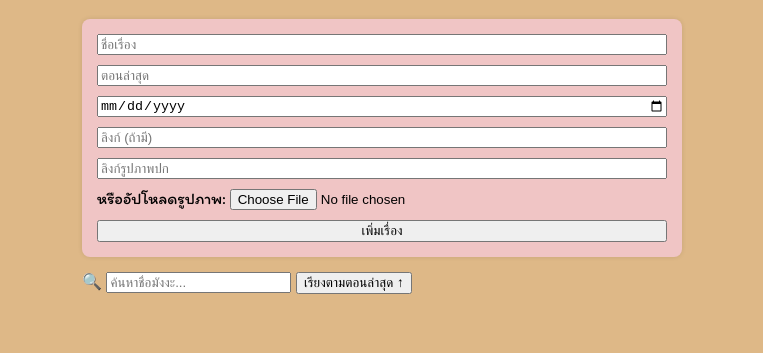
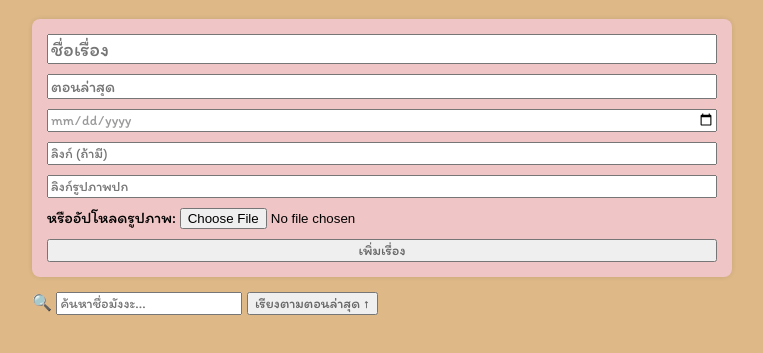
Before and after one commit to lanxianyu06/my-web, a plain HTML site: page index.html in a window 1280 px wide. Shown: the part 101-454 px from the top of the page, without its empty margins (258-1021 px from the left). Drawn offline with Linux system fonts and the light colour scheme.

Commit message:
Update style.css

```diff
--- a/style.css
+++ b/style.css
@@ -2,7 +2,7 @@
 
 body {
     font-family: sans-serif;
-    max-width: 600px;
+    max-width: 700px;
     margin: auto;
     padding: 20px;
     background-color: burlywood
@@ -66,3 +66,51 @@ body {
   .manga-card button:hover {
     background: #cc0000;
   }
+  #title {
+    font-family: "Itim", cursive;
+    font-size: 20px;
+    color: #333;
+  }
+
+  #chapter {
+    font-family: "Itim", cursive;
+    font-size: 16px;
+    color: #666;
+  }
+
+  #date {
+    font-family: "Itim", cursive;
+    font-size: 14px;
+    color: #999;
+  }
+
+  #link {
+    font-family: "Itim", cursive;
+    font-size: 14px;
+    color: #007bff;
+    text-decoration: none;
+  }
+
+  #cover-url {
+    font-family: "Itim", cursive;
+    font-size: 14px;
+    color: #666;
+  }
+
+  .font {
+    font-family: "Itim", cursive;
+    font-size: 14px;
+    color: #666;
+  }
+
+  #search {
+    font-family: "Itim", cursive;
+    font-size: 14px;
+    color: #666;
+  }
+
+  #sort-btn {
+    font-family: "Itim", cursive;
+    font-size: 14px;
+    color: #666;
+  }
```
